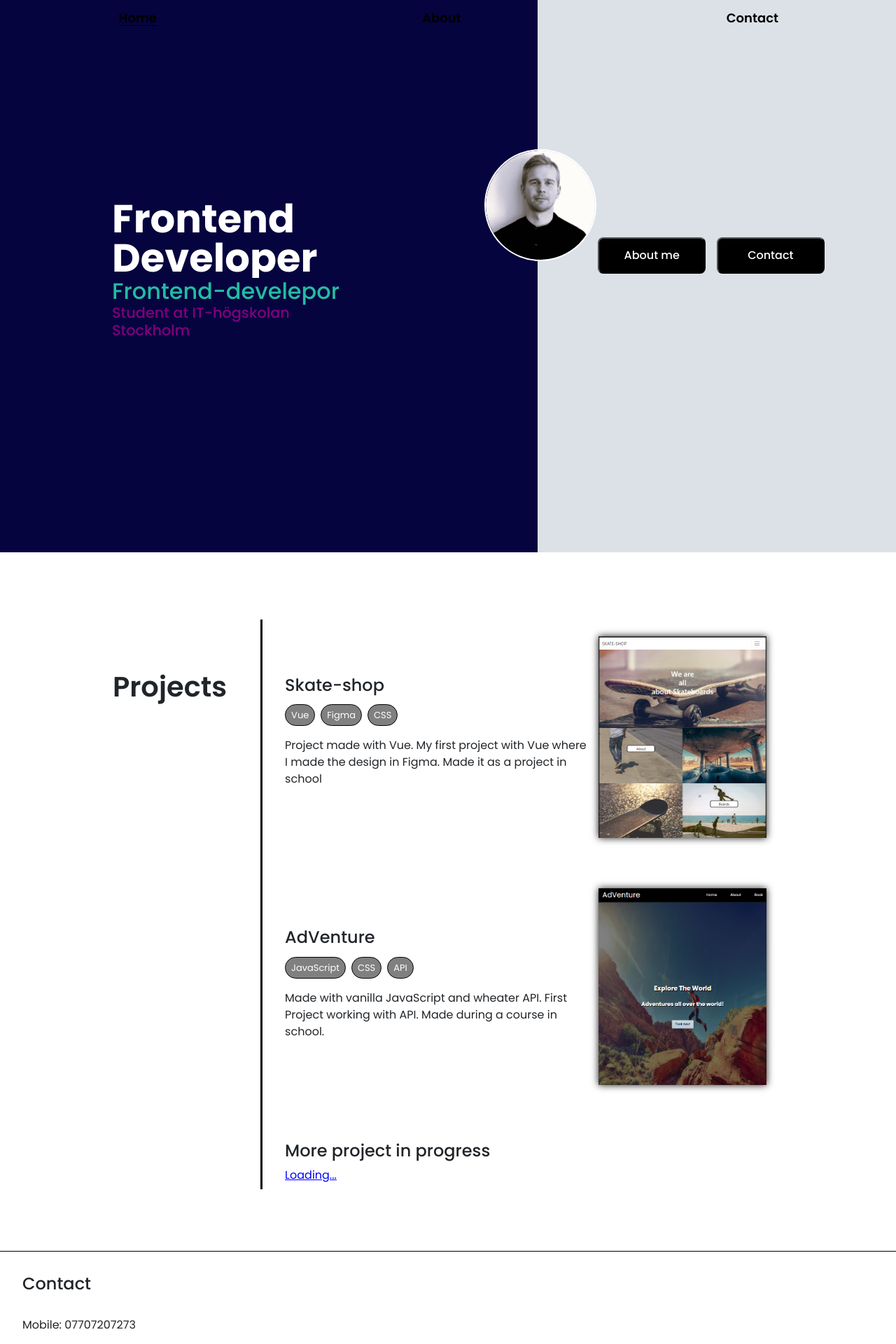
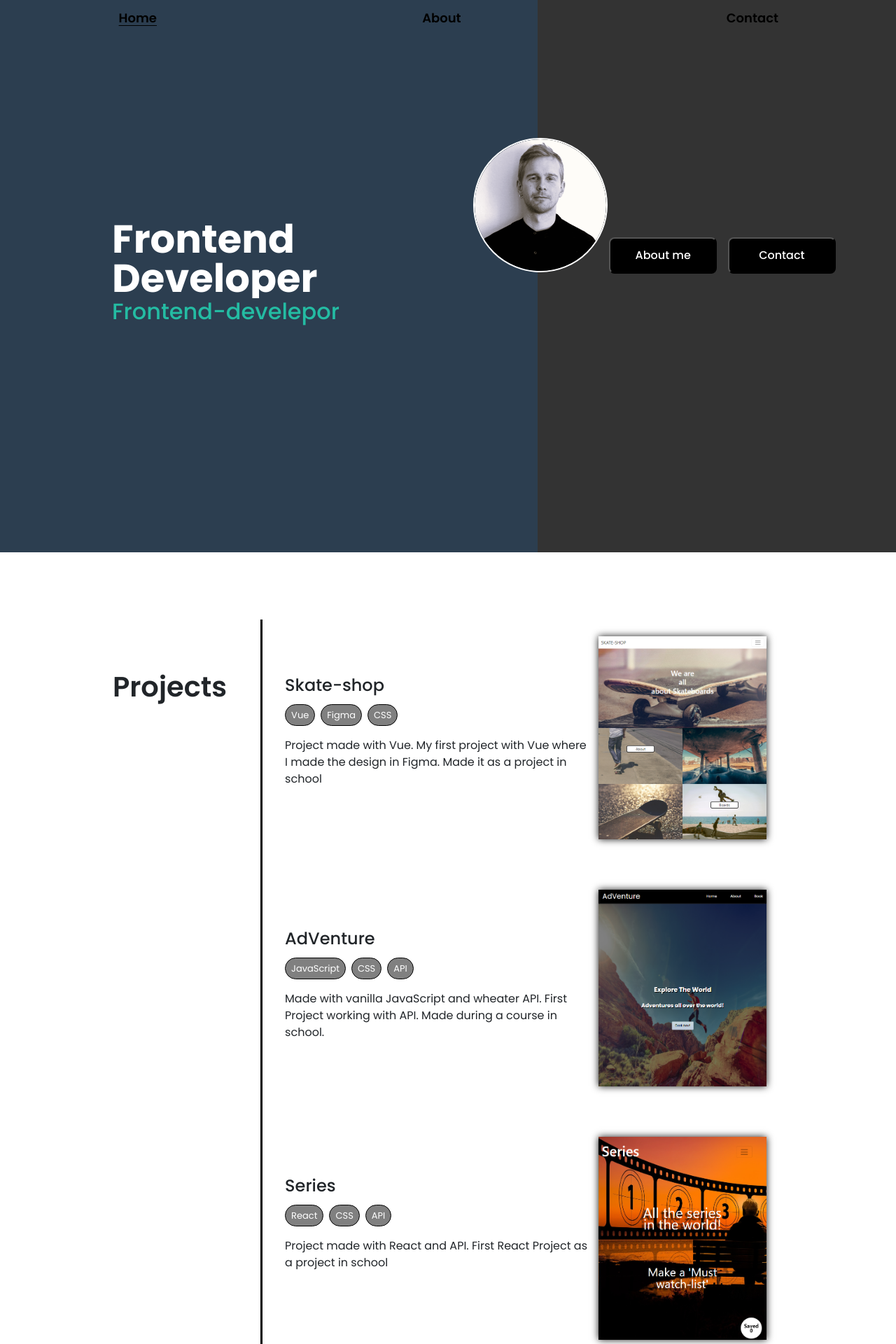
Before and after one commit to AlexanderAvernas/portfolio, a Next.js app: page / in a window 1280 px wide. Shown: the top 1920 px of the page at 70% size. Built offline with nearby package versions, Linux system fonts and the light colour scheme.

Commit message:
Added new image series

```diff
--- a/components/Hero.js
+++ b/components/Hero.js
@@ -21,10 +21,10 @@ function Hero() {
                             Frontend <br /> Developer
                         </Header>
                         <Secondheader>Frontend-develepor</Secondheader>
-                        <Thirdheader>
+                        {/* <Thirdheader>
                             Student at IT-högskolan <br />
                             Stockholm
-                        </Thirdheader>
+                        </Thirdheader> */}
                     </HeaderContainer>
                 </motion.div>
             </HeroContainer>
@@ -55,7 +55,7 @@ const BigContainer = styled.div`
 `
 
 const HeroContainer = styled.div`
-    background-color: #06043E;
+    background-color: #2C3E50;
     height: 55vh;
     display: flex;
     align-items: center;
@@ -90,7 +90,7 @@ const Thirdheader = styled.h4`
 const HeaderContainer = styled.div``
 
 const HeroRightContainer = styled.div`
-    background-color: #DBE1E7;
+    background-color: #333333;
     height: 35vh;
     display: flex;
     justify-content: center;
@@ -123,7 +123,7 @@ const HeroImage = styled.img`
     border-radius: 50%;
 
     @media (min-width: 769px) {
-        width: 10rem;
+        width: 12rem;
         right: 10.2vw;
         top: -1rem;
     }
--- a/pages/index.js
+++ b/pages/index.js
@@ -18,7 +18,7 @@ export default function Home() {
                 <h1 className="prodjectHeader">Projects</h1>
                 <div className="ProjectInfocontainer">
                     <Prodjects
-                        image="images/Vue.png"
+                        image="images/VueSmall.png"
                         info="Skate-shop"
                         skills={["Vue", "Figma", "CSS"]}
                         link="Project made with Vue. My first project with Vue where I made the design in Figma. Made it as a project in school"
@@ -30,6 +30,14 @@ export default function Home() {
                         skills={["JavaScript", "CSS", "API"]}
                         link="Made with vanilla JavaScript and wheater API. First Project working with API. Made during a course in school."
                         projectLink="https://alexanderavernas.github.io/Js-Adventure-gh/"
+                    />
+
+<Prodjects
+                        image="images/ReactSeries.png"
+                        info="Series"
+                        skills={["React", "CSS", "API"]}
+                        link="Project made with React and API. First React Project as a project in school"
+                        projectLink="https://rad-kataifi-792c7a.netlify.app/"
                     />
 
                     <motion.div
--- a/styles/globals.css
+++ b/styles/globals.css
@@ -49,7 +49,7 @@ body {
 
   .scrolled {
     background-color: #DBE1E7; /* Change background color when scrolled */
-    transition: background-color 0.3s ease; /* Add a smooth transition effect */
+    transition: background-color 0.5s ease; /* Add a smooth transition effect */
 }
 
   .nav-menu {
```
Also changed, not shown: public/images/ReactSeries.png (added), public/images/VueSmall.png (added).
